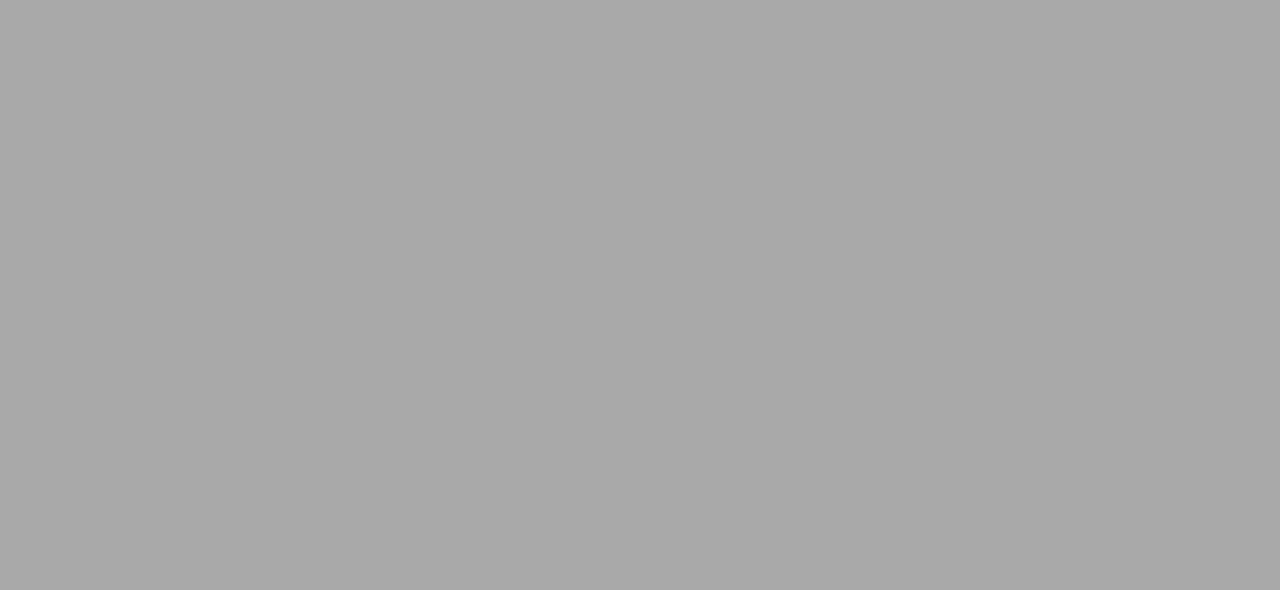
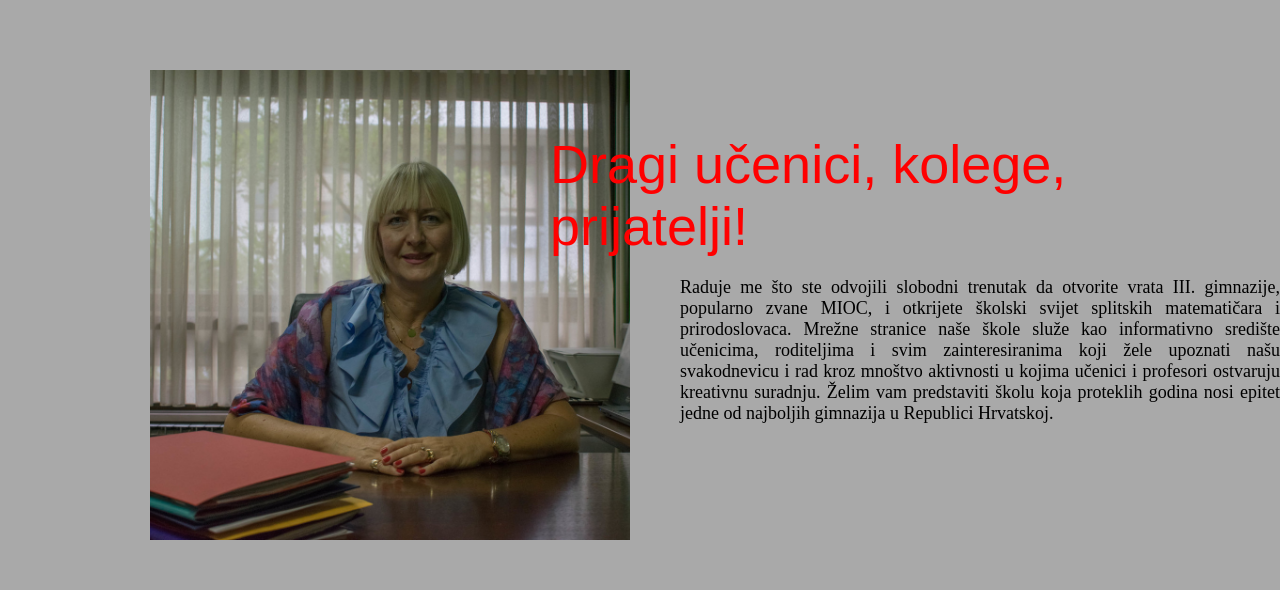
Before and after one commit to JBarti/Trema_v2, a React (Create React App) app in the folder frontend/trema/: page / in a window 1280 px wide. Shown: the part 889-1479 px from the top of the page. Built offline with nearby package versions, Linux system fonts and the light colour scheme; the HTML template or start-up script is replaced by a standard one.

Commit message:
Added second block

```diff
--- a/frontend/trema/src/components/common/searchBar/searchBar.js
+++ b/frontend/trema/src/components/common/searchBar/searchBar.js
@@ -9,7 +9,7 @@ class SearchBar extends Component {
     return (
       <div className="search-box">
         <input className="search-txt" type="text" placeholder="Search" />
-        <a className="search-btn" href="#">
+        <a className="search-btn">
           <i class="fas fa-search" />
         </a>
       </div>
--- /dev/null
+++ b/frontend/trema/src/data/pozdravnaRijec.js
@@ -0,0 +1,4 @@
+const pozdravnaRijecShort =
+  "Raduje me što ste odvojili slobodni trenutak da otvorite vrata III. gimnazije, popularno zvane MIOC, i otkrijete školski svijet splitskih matematičara i prirodoslovaca. Mrežne stranice naše škole služe kao informativno središte učenicima, roditeljima i svim zainteresiranima koji žele upoznati našu svakodnevicu i rad kroz mnoštvo aktivnosti u kojima učenici i profesori ostvaruju kreativnu suradnju. Želim vam predstaviti školu koja proteklih godina nosi epitet jedne od najboljih gimnazija u Republici Hrvatskoj.";
+
+export default pozdravnaRijecShort;
--- a/frontend/trema/src/pages/home/Home.css
+++ b/frontend/trema/src/pages/home/Home.css
@@ -5,8 +5,45 @@
   background-position: center;
   background-repeat: no-repeat;
   background-size: 100vw 100vh;
+  background-attachment: fixed;
 }
 
 p {
   text-transform: uppercase;
 }
+
+.image__ravnateljica {
+  height: 470px;
+  width: 660px;
+  background-image: url("../../assets/ravnateljica.jpg");
+  background-size: cover;
+  background-position: center;
+  background-repeat: no-repeat;
+}
+
+.title {
+  font-family: "Proza Libre", sans-serif;
+}
+
+.block2__title {
+  font-size: 54px;
+  position: relative;
+  right: 130px;
+  margin-bottom: 20px;
+  color: red;
+}
+
+.paraf {
+  font-family: "Myriad Pro Regular";
+  font-size: 18px;
+  text-align: justify;
+}
+
+.block2__paraf {
+  height: 200px;
+  width: 600px;
+}
+
+.block2__text {
+  margin-left: 50px;
+}
--- a/frontend/trema/src/pages/home/Home.js
+++ b/frontend/trema/src/pages/home/Home.js
@@ -3,6 +3,8 @@ import "./Home.css";
 import Block from "../../components/common/block/block";
 import Navbar from "../../components/common/navbar/navbar";
 import SearchBar from "../../components/common/searchBar/searchBar";
+import uvodnaRijecShort from "../../data/pozdravnaRijec";
+import pozdravnaRijec from "../../data/pozdravnaRijec";
 
 const mainNavbarStyle = {
   backgroundColor: "cadetblue",
@@ -28,7 +30,10 @@ const block1Style = {
 
 const block2Style = {
   backgroundColor: "darkgray",
-  height: "800px"
+  height: "700px",
+  justifyContent: "flex-start",
+  flexDirection: "row",
+  padding: "0 0 0 150px"
 };
 
 class Home extends Component {
@@ -56,7 +61,15 @@ class Home extends Component {
           <p>radno vrijeme školske knjižnice</p>
           <p>primanja roditelja</p>
         </Navbar>
-        <Block style={block2Style} />
+        <Block style={block2Style}>
+          <div className="image__ravnateljica" />
+          <div className="block2__text">
+            <div className="title block2__title">
+              Dragi učenici, kolege, prijatelji!
+            </div>
+            <div className="paraf  block2__paraf">{pozdravnaRijec}</div>
+          </div>
+        </Block>
       </div>
     );
   }
```
Also changed, not shown: frontend/trema/src/assets/ravnateljica.jpg (added).
